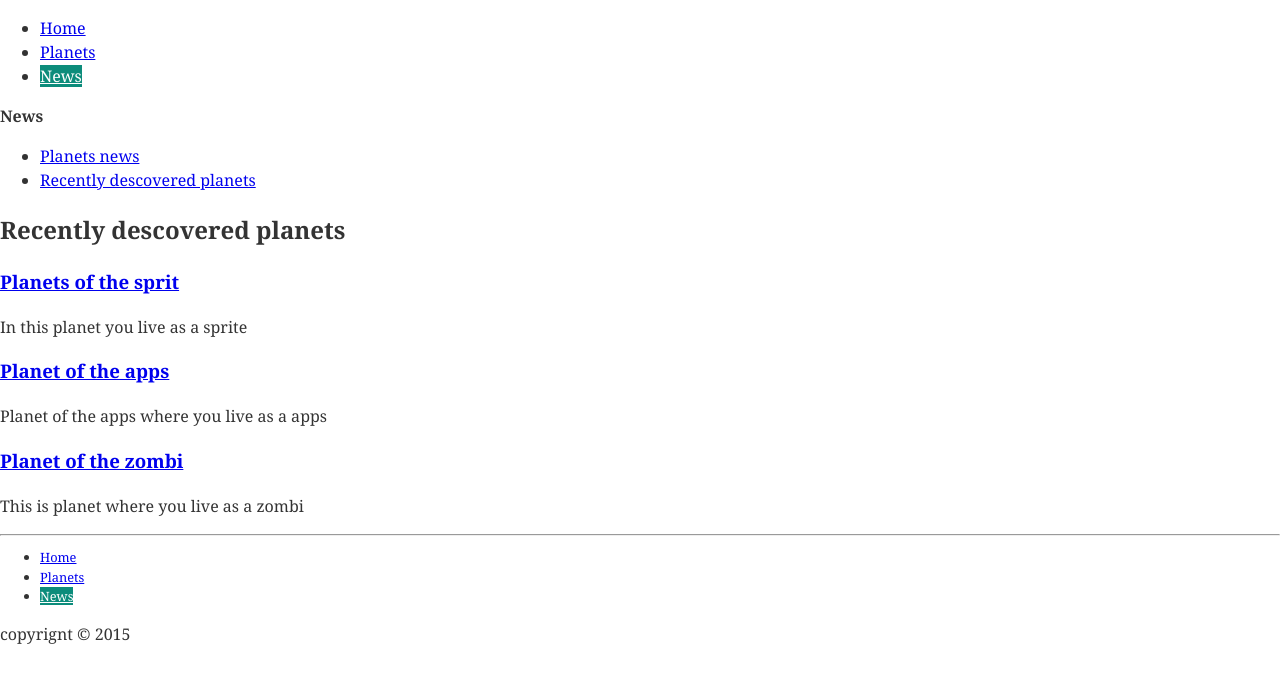
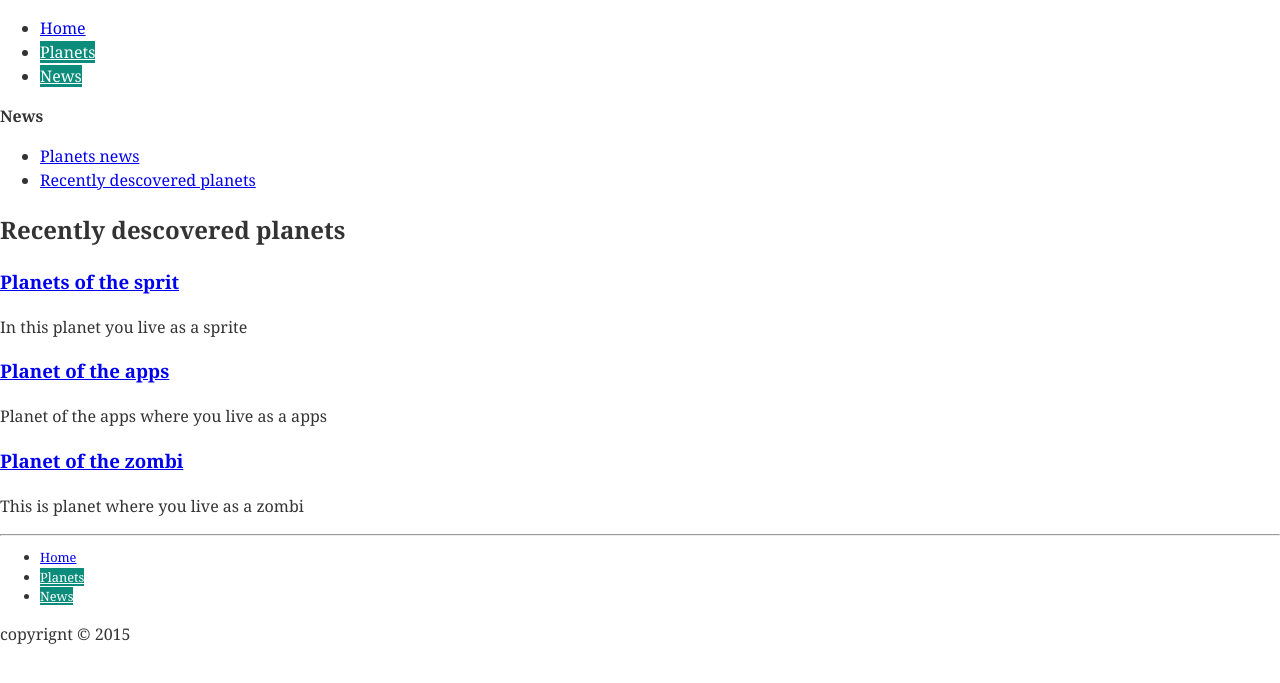
Before and after one commit to mahafuzur/planets-of-the-universe, a Jekyll site: the page built from recently-descoverd-planets.html, in a window 1280 px wide. Shown: the top 683 px of the page. Built offline with Jekyll 4.4.1, drawn with Linux system fonts in a browser that asks for light colours.

Commit message:
update planets

```diff
--- a/_includes/nav.html
+++ b/_includes/nav.html
@@ -1,7 +1,13 @@
 <nav>
 	<ul class="nav {{ include.navclass }}">
-		<li><a href="{{ site.baseurl }}/" class="{% if page.url == '/' %}current{% endif %}">Home</a></li>
-		<li><a href="{{ site.baseurl }}/planets/">Planets</a></li>
-		<li><a href="{{ site.baseurl }}/news.html" class="{% if page.url contains 'news' or page.url contains 'recently-descoverd' %}current{% endif %}">News</a>	</li>
+		<li>
+			<a href="{{ site.baseurl }}/" class="{% if page.url == '/' %}current{% endif %}">Home</a>
+		</li>
+		<li>
+			<a href="{{ site.baseurl }}/planets/" class="{% if page.url contains 'planets' %}current{% endif %}">Planets</a>
+		</li>
+		<li>
+			<a href="{{ site.baseurl }}/news.html" class="{% if page.url contains 'news' or page.url contains 'recently-descoverd' %}current{% endif %}">News</a>
+		</li>
 	</ul>
 </nav>
--- /dev/null
+++ b/planets/index.html
@@ -0,0 +1,6 @@
+---
+layout: default
+---
+
+
+<h2>Planets list</h2>
```
Also changed, not shown: 1 other file.
